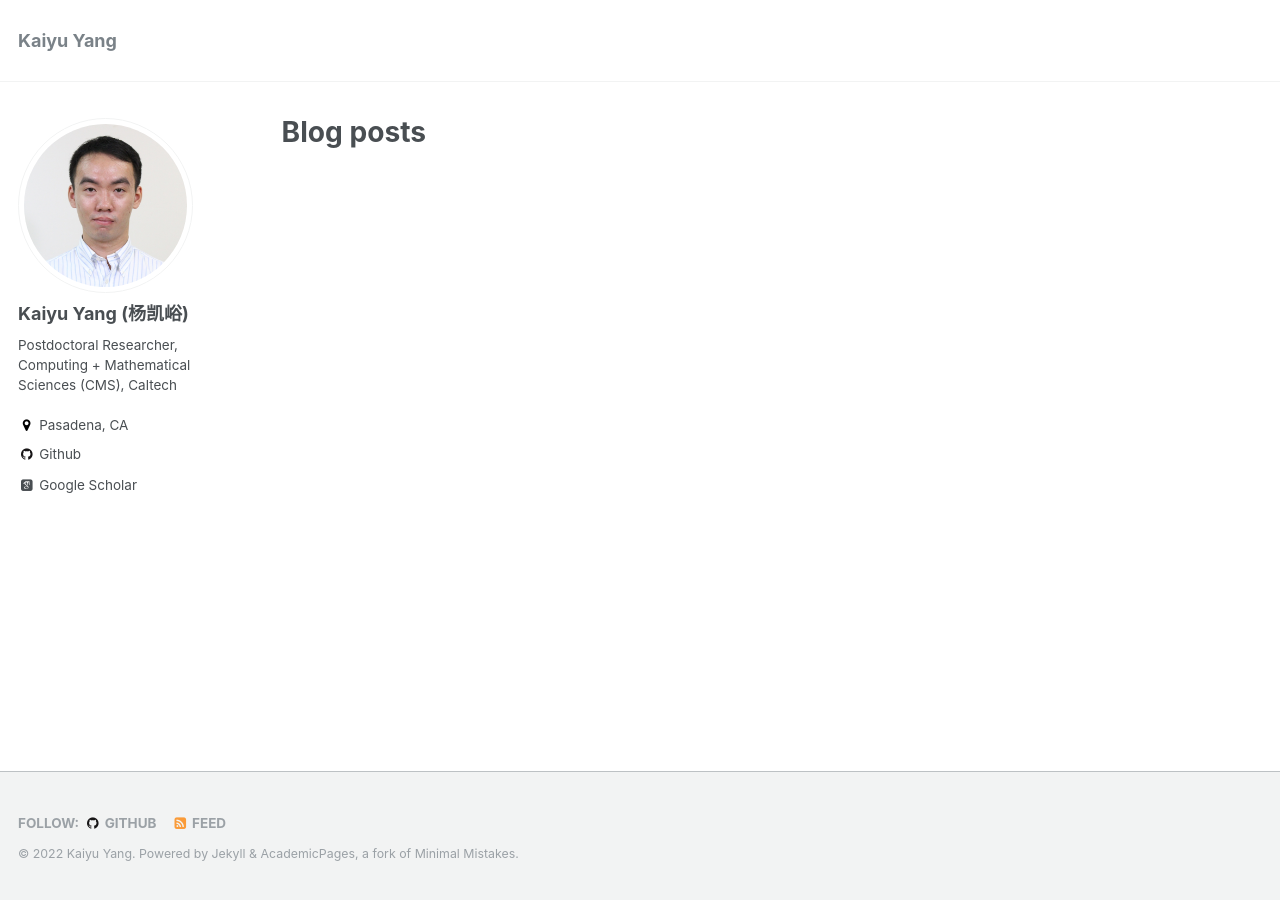
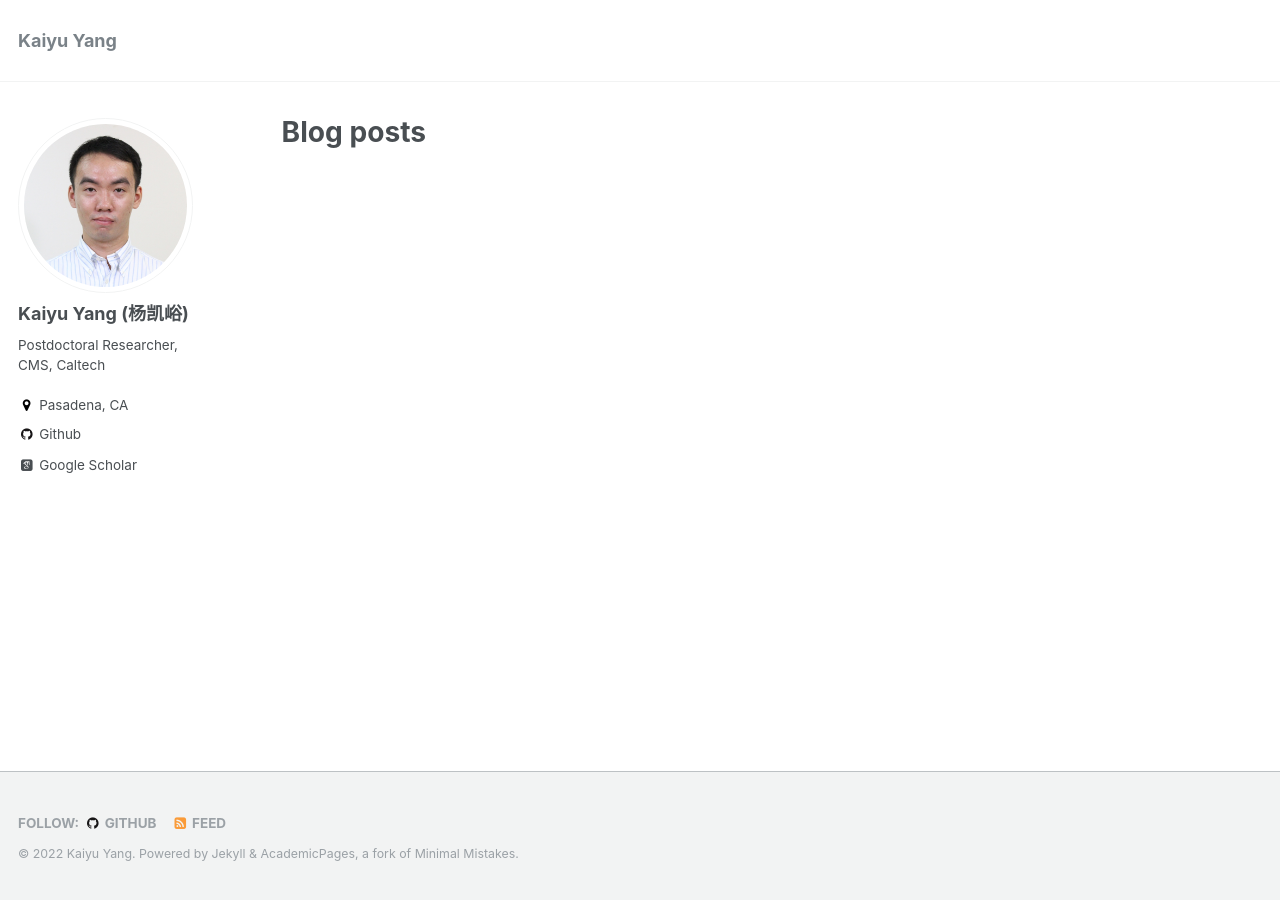
Before and after one commit to yangky11/yangky11.github.io, a Jekyll site: the page built from _pages/year-archive.html, in a window 1280 px wide. Built offline with Jekyll 4.4.1, drawn with Linux system fonts in a browser that asks for light colours; some web fonts are replaced.

Commit message:
Update _config.yml

```diff
--- a/_config.yml
+++ b/_config.yml
@@ -82,7 +82,7 @@ analytics:
 author:
   name             : "Kaiyu Yang (杨凯峪)"
   avatar           : "Kaiyu Yang.jpg"
-  bio              : "Postdoctoral Researcher, Computing + Mathematical Sciences (CMS), Caltech"
+  bio              : "Postdoctoral Researcher, CMS, Caltech"
   location         : "Pasadena, CA"
   employer         :
   googlescholar    : "https://scholar.google.com/citations?user=FciCu4EAAAAJ&hl=en"
```
